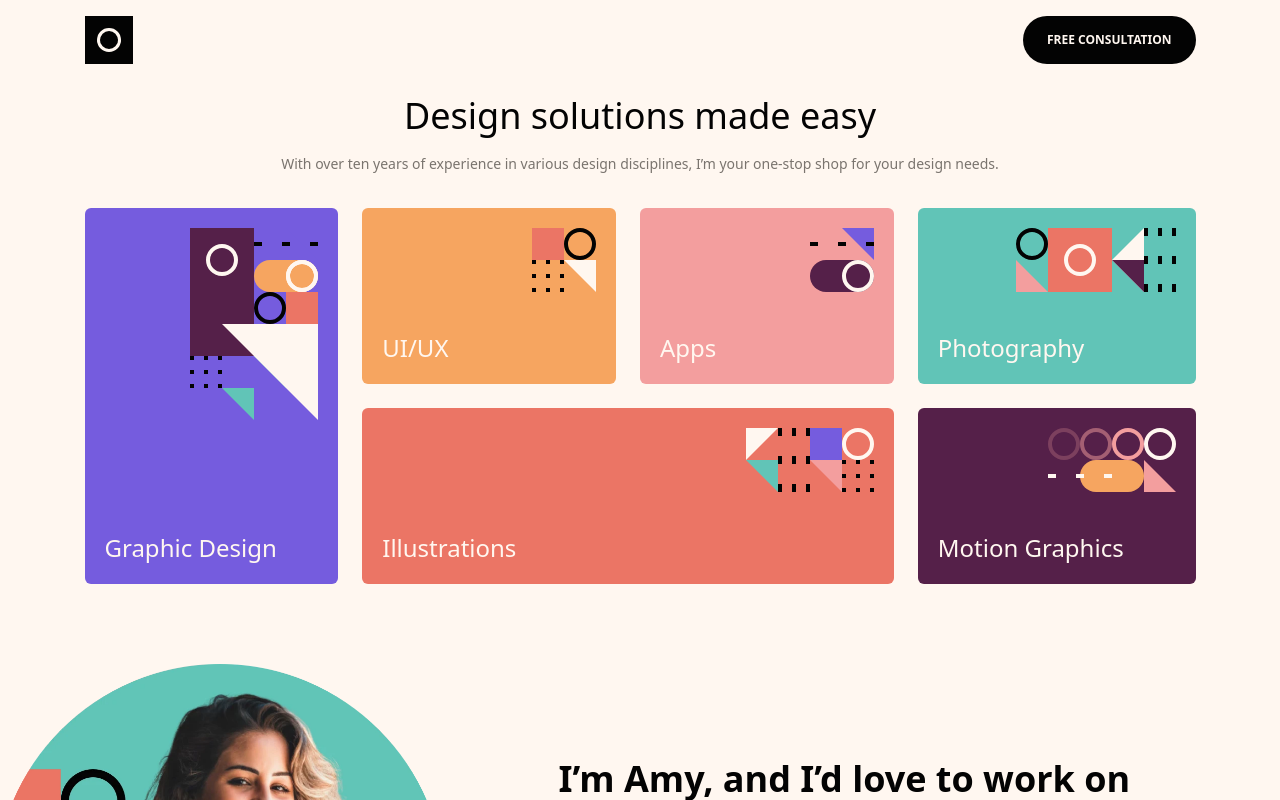
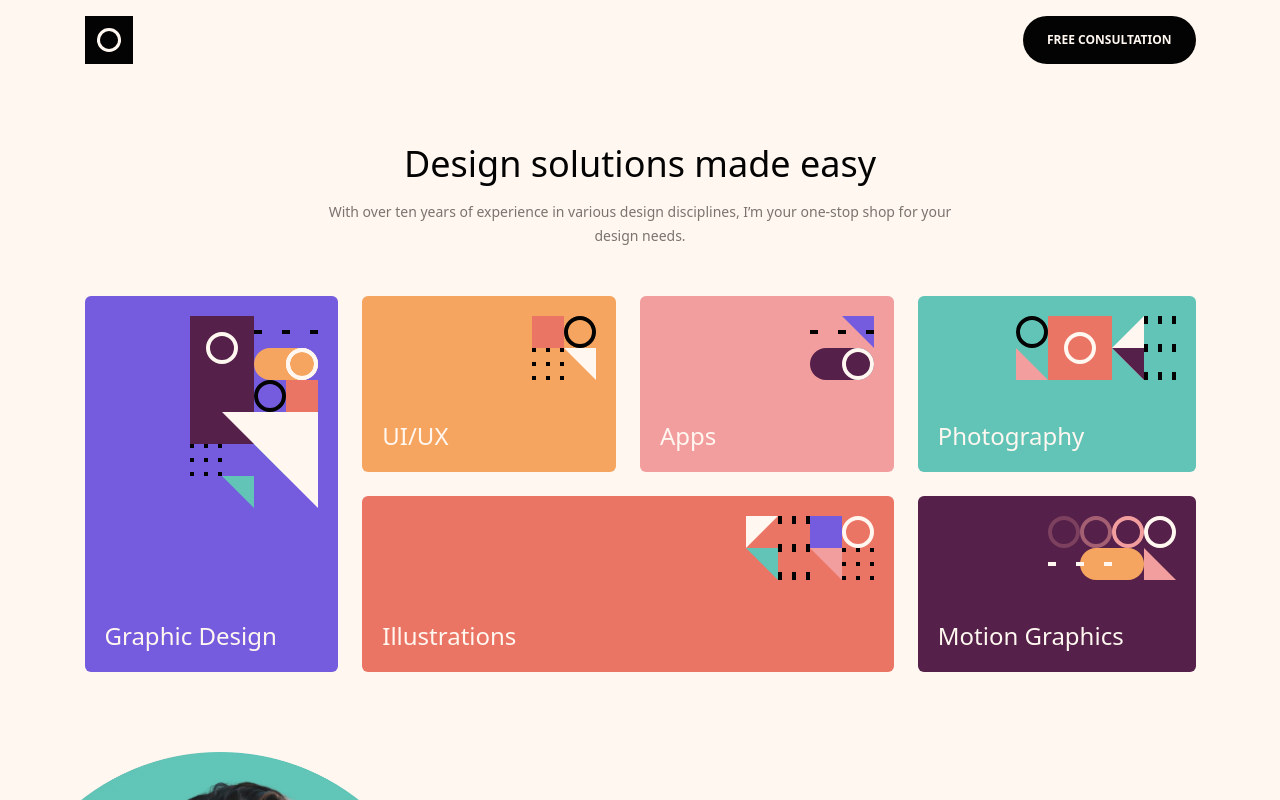
Before and after one commit to DanK1368/single-page-design-portfolio, a React (Create React App) app: page / in a window 1280 px wide. Shown: the top 800 px of the page. Built offline with nearby package versions, Linux system fonts and the light colour scheme.

Commit message:
layout adjustments on different screen sizes

```diff
--- a/src/components/About.js
+++ b/src/components/About.js
@@ -8,7 +8,7 @@ const About = () => {
     <InView threshold={0.25}>
       {({ ref, inView }) => (
         <motion.section
-          className="flex flex-col justify-center items-center gap-6 text-center md:flex-row md:my-20"
+          className=" min-h-screen flex flex-col justify-center items-center gap-6 text-center md:flex-row md:my-20 md:min-h-0"
           ref={ref}
           initial={{ opacity: 0 }}
           animate={inView ? { opacity: 1 } : { opacity: 0 }}
--- a/src/components/Intro.js
+++ b/src/components/Intro.js
@@ -1,10 +1,10 @@
 const Intro = () => {
   return (
-    <section className=" pt-4 flex flex-col justify-center items-center gap-4 ">
+    <section className=" pt-4 flex flex-col justify-center items-center gap-4 my-12 ">
       <h1 className=" text-4xl text-center text-base-100 font-medium">
         Design solutions made easy
       </h1>
-      <p className=" px-6 text-center text-md text-sm font-light text-neutral-content leading-6 ">
+      <p className=" px-6 text-center text-md text-sm font-light text-neutral-content leading-6 md:max-w-2xl ">
         With over ten years of experience in various design disciplines, I’m
         your one-stop shop for your design needs.
       </p>
```
